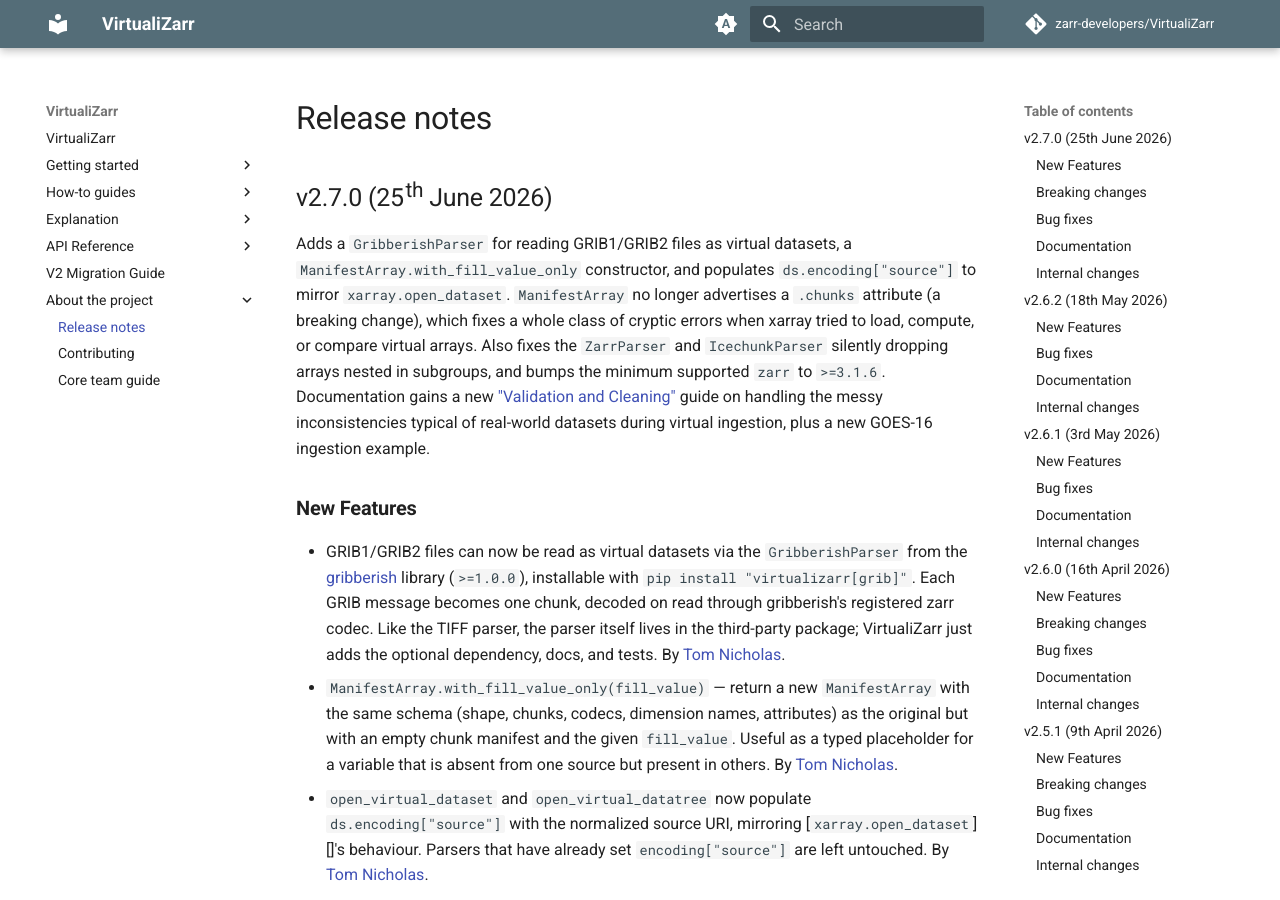
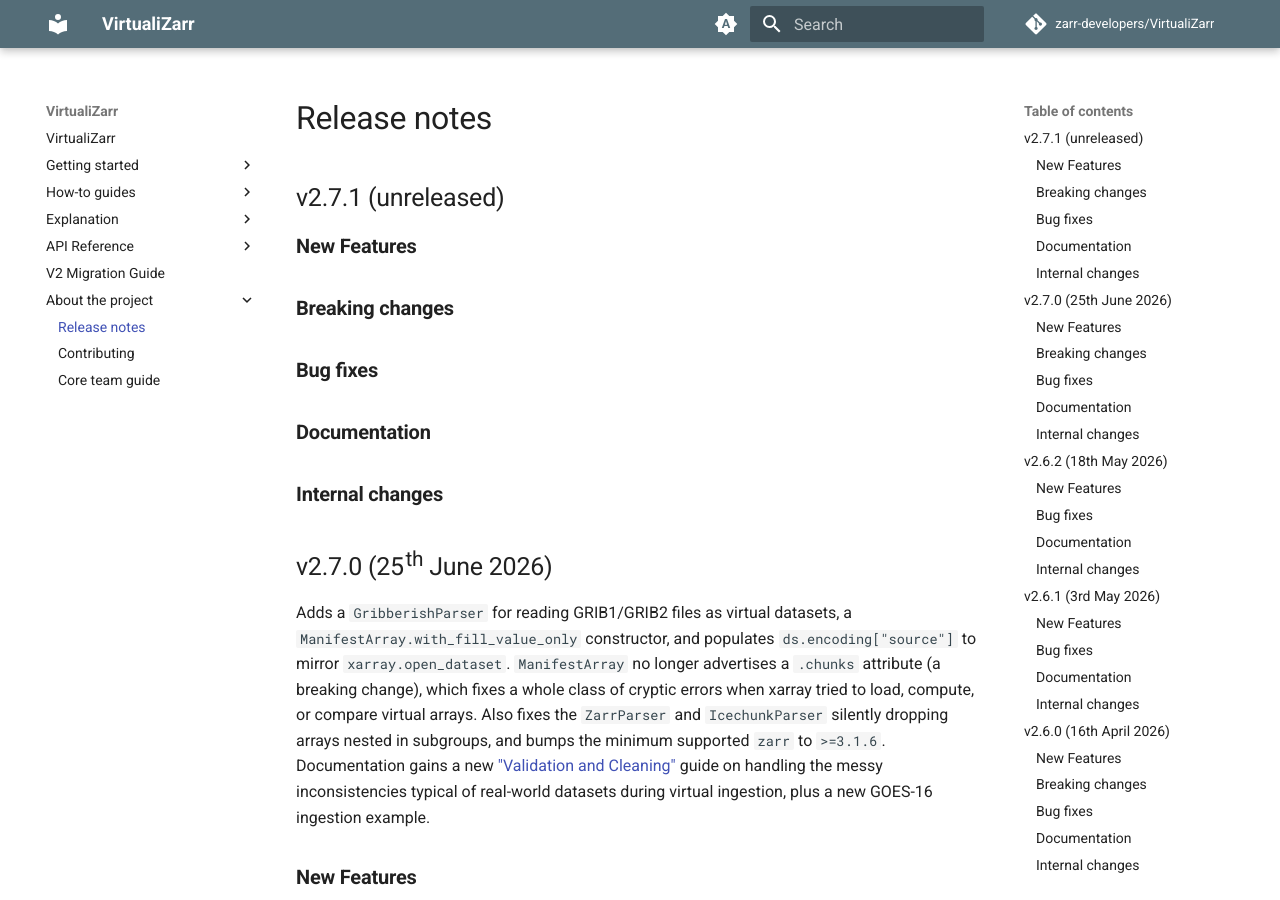
Before and after one commit to zarr-developers/VirtualiZarr, an MkDocs documentation site: the page built from docs/about/releases.md, in a window 1280 px wide and 900 px high. Built offline with MkDocs 1.6.1 and Material for MkDocs 9.7.7, drawn with Linux system fonts in a browser that asks for light colours; comment, search, counter and statistics services are not loaded; the version menu is left out.

Commit message:
Add blank unreleased section after v2.7.0

```diff
--- a/docs/about/releases.md
+++ b/docs/about/releases.md
@@ -1,4 +1,16 @@
 # Release notes
+
+## v2.7.1 (unreleased)
+
+### New Features
+
+### Breaking changes
+
+### Bug fixes
+
+### Documentation
+
+### Internal changes
 
 ## v2.7.0 (25th June 2026)
 
```
